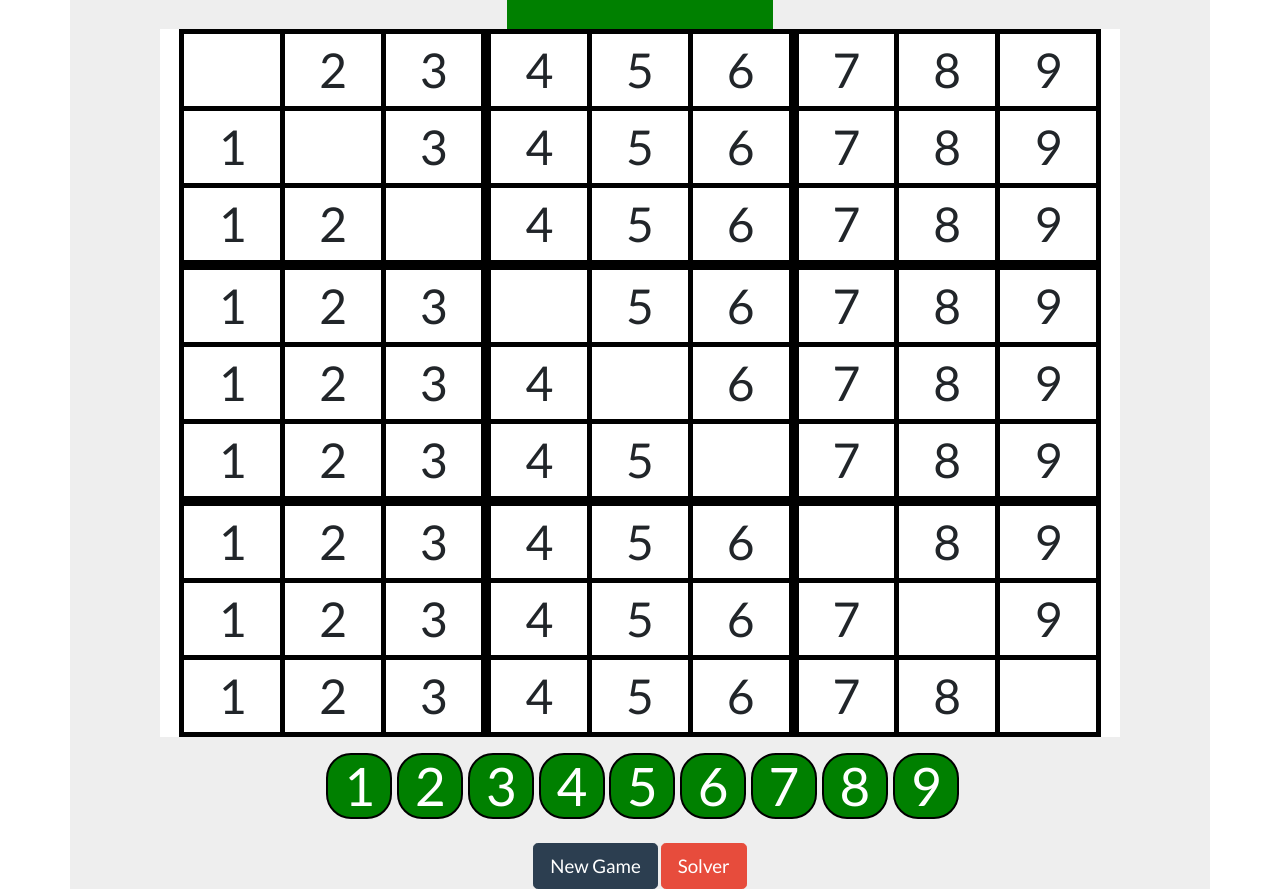
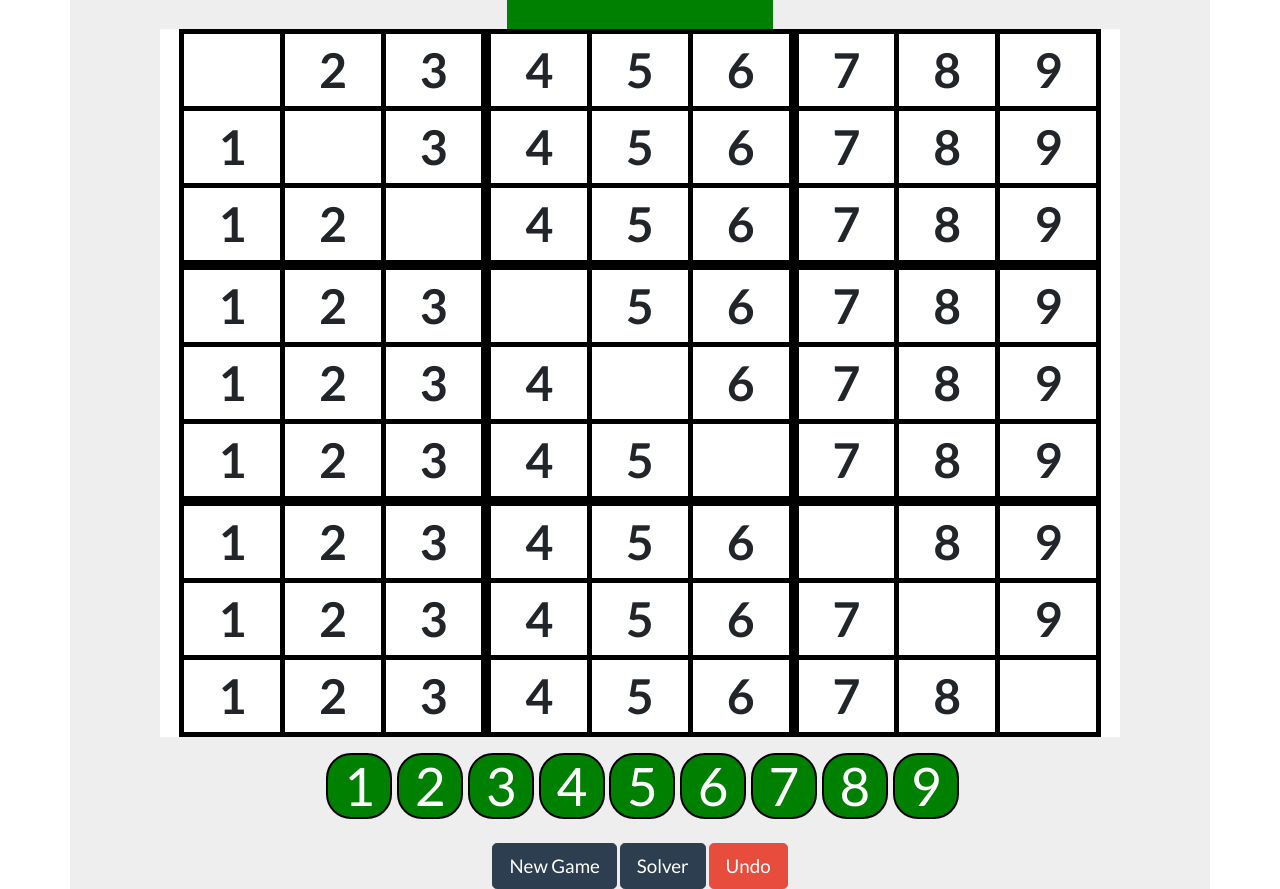
Before and after one commit to btparker70/Sudoku-Game, a plain HTML site: page index.html in a window 1280 px wide. Shown: the part 286-1175 px from the top of the page. Drawn offline with nearby package versions, Linux system fonts and the light colour scheme.

Commit message:
added new anchored class to initally rendered blocks to fix bug where you could change the base set of numbers

```diff
--- a/index.html
+++ b/index.html
@@ -135,7 +135,8 @@
             <div class="row">
                 <div class="column">
                     <a id="new-game" class="btn btn-primary btn-lg mt-4" role="button">New Game</a>
-                    <a id="solver" class="btn btn-danger btn-lg mt-4" role="button">Solver</a>
+                    <a id="solver" class="btn btn-primary btn-lg mt-4" role="button">Solver</a>
+                    <a id="undo" class="btn btn-danger btn-lg mt-4" role="button">Undo</a>
 
                 </div>
             </div>
--- a/script.js
+++ b/script.js
@@ -16,7 +16,11 @@ function gamePopulator(gameArray) {
     for (i = 0; i < gameArray.length; i++) {
         for (j = 0; j < gameArray[i].length; j++) {
             var letter = String.fromCharCode(65 + j);
-            $(`#block_${letter}${i + 1}`).text(gameArray[i][j]);
+            if (gameArray[i][j] !== null) {
+                $(`#block_${letter}${i + 1}`).text(gameArray[i][j]).addClass('anchored block-anchored');
+            } else {
+                $(`#block_${letter}${i + 1}`).text(gameArray[i][j]);
+            }
         }
     }
 }
@@ -74,6 +78,8 @@ $('.block').on('click', function () {
 
 // Enter number on board from button
 $('.clicker-block').on('click', function () {
-    const getNum = $(this).text();
-    $(".block[class*='selected']").text(getNum);
+    if ($(".block[class*='selected']").hasClass('anchored') === false) {
+        const getNum = $(this).text();
+        $(".block[class*='selected']").text(getNum);
+    }
 })
--- a/style.css
+++ b/style.css
@@ -22,6 +22,9 @@
     font-size: 3rem;
 }
 
+.block-anchored {
+    font-weight: bolder;
+}
 
 .clicker-block {
     display: flex;
```
